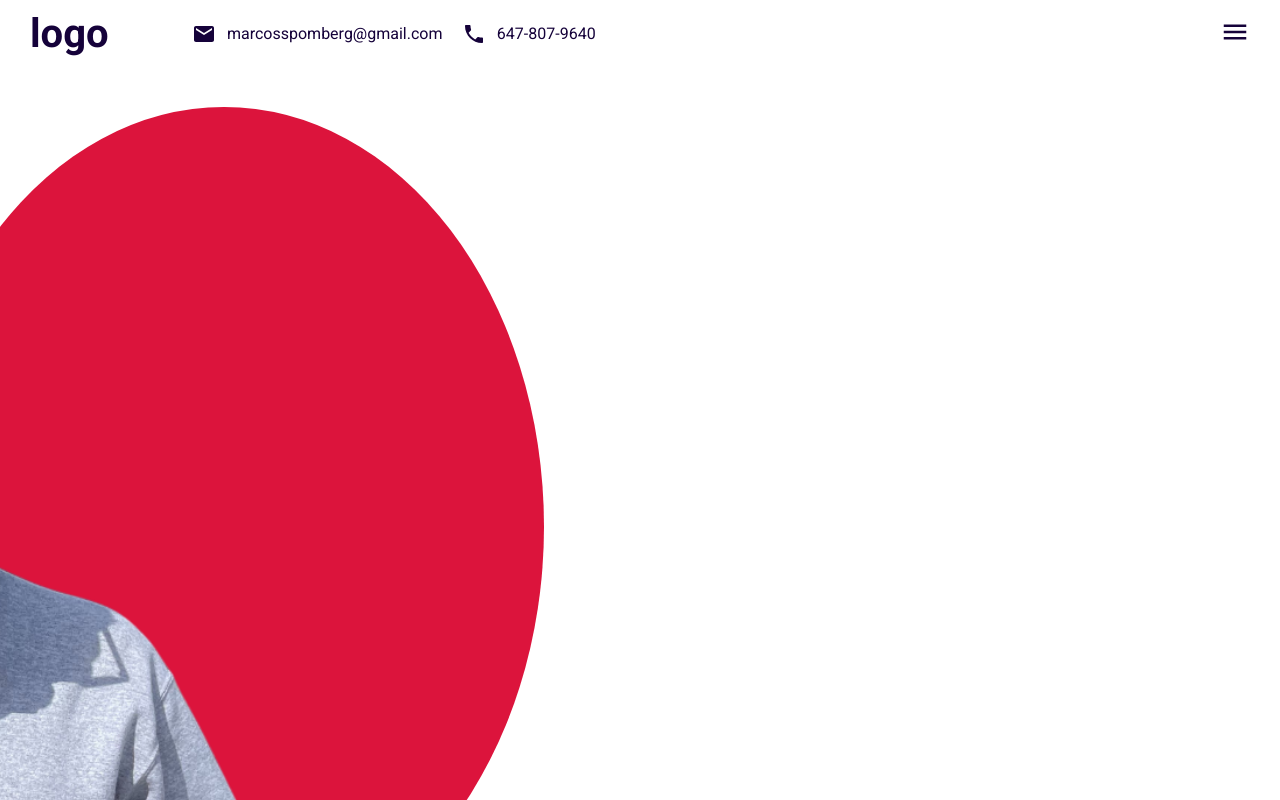
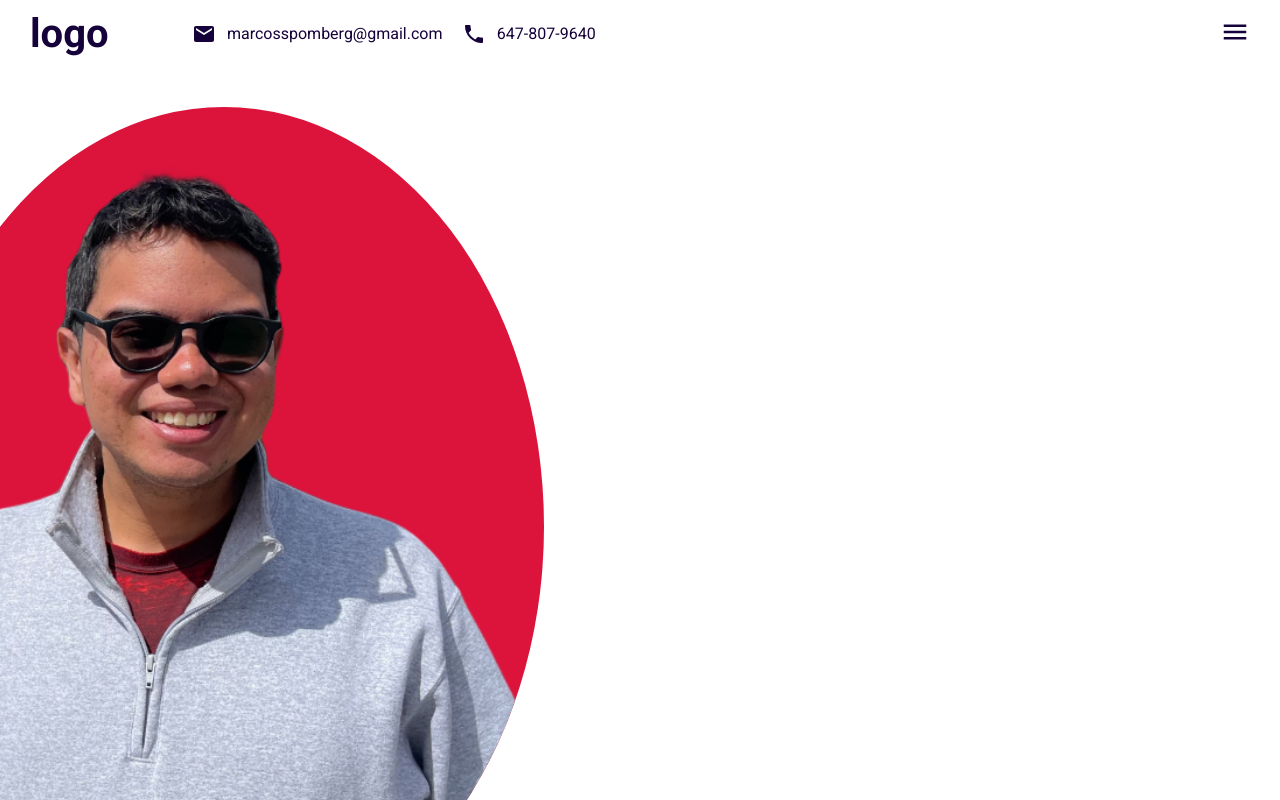
Before and after one commit to spomberg/portfolio, a React (Create React App) app: page / in a window 1280 px wide. Built offline with nearby package versions, Linux system fonts and the light colour scheme.

Commit message:
Fix scss to position high-res profile image

```diff
--- a/src/components/intro/intro.scss
+++ b/src/components/intro/intro.scss
@@ -7,14 +7,9 @@
     flex: 0.5;
     align-items: flex-end;
     overflow: hidden;
-    position: relative;
-    justify-items: center;
-
 
     .imgContainer{
       display: flex;
-      align-items: flex-end;
-      justify-items: center;
       background-color: crimson;
       border-radius: 50%;
       height: 115%;
@@ -23,10 +18,10 @@
       bottom: -20%;
 
       img {
-        object-position: 90% 0;
+        object-position: 65% 0;
         object-fit: cover;
-        height: 100%;
-
+        position: relative;
+        bottom: 10%;
       }
     }
 
```
